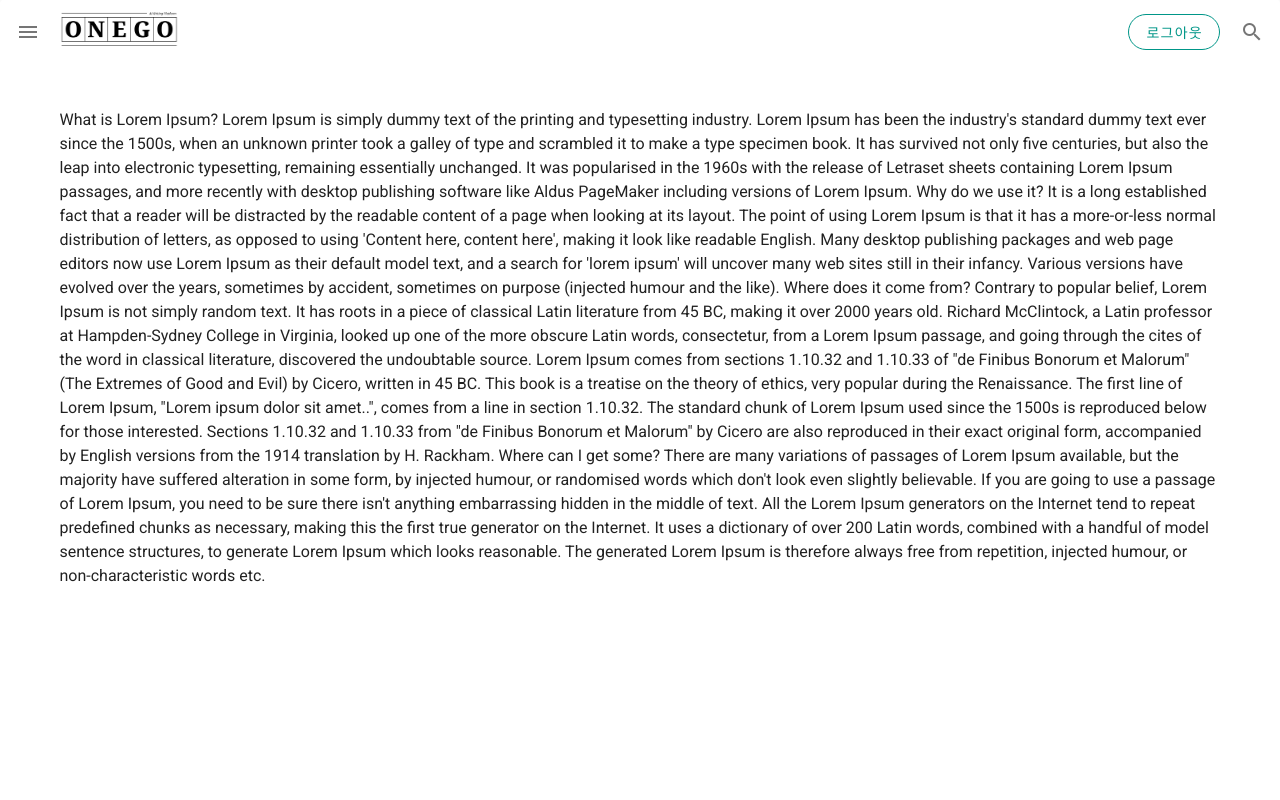
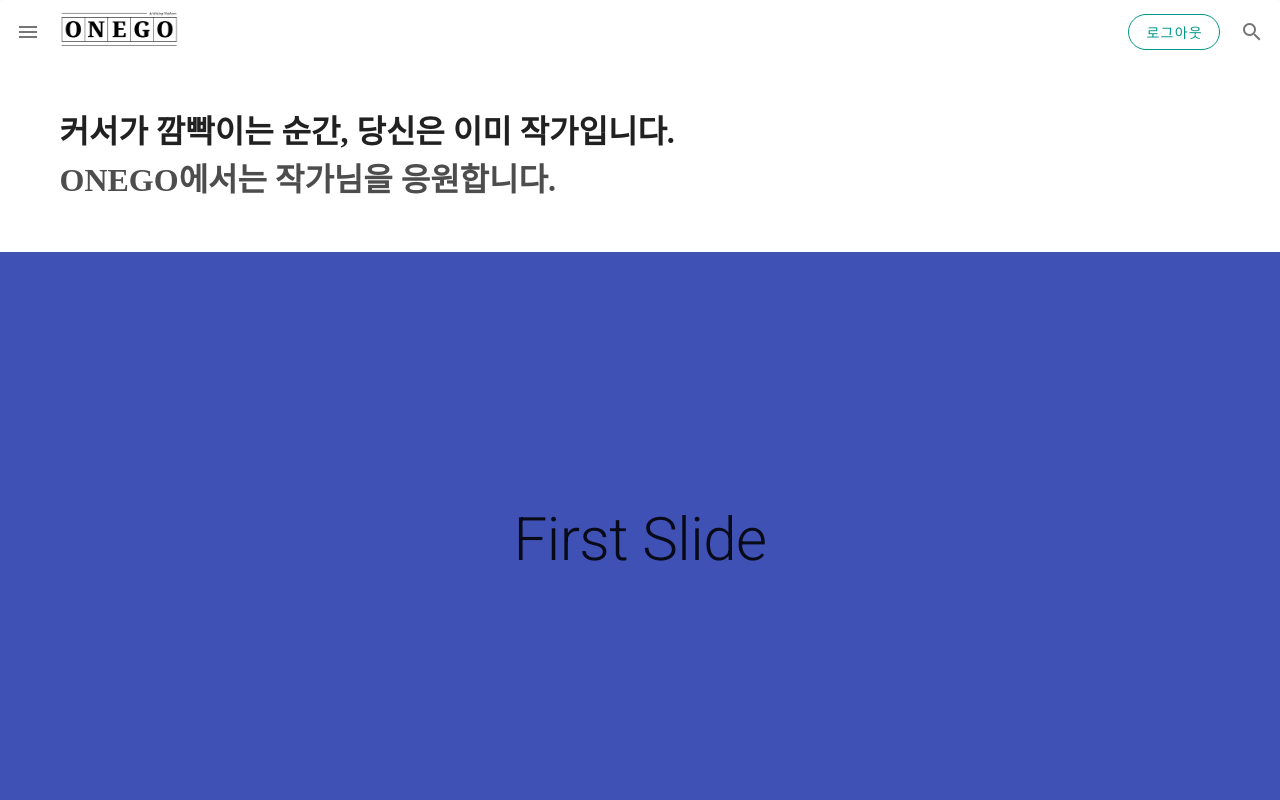
Before and after one commit to hyun08231996/Encore_FinalProject_ONEGO_FE, a Vue app: page / in a window 1280 px wide. Shown: the top 800 px of the page. Built offline with nearby package versions, Linux system fonts and the light colour scheme.

Commit message:
added carousel

```diff
--- a/src/App.vue
+++ b/src/App.vue
@@ -3,7 +3,6 @@
     <div id="nav">
 		<Header>
 		</Header>
-
     </div>
   </div>
 </template>
@@ -16,7 +15,7 @@
 	export default Vue.extend({
 		name: "App",
 		components:{
-			Header,
+			Header
 		}
 
 
@@ -25,5 +24,7 @@
 
 
 <style lang="scss">
-
+	#app {
+		font-family: 'Nanum Myeongjo', serif;
+	}
 </style>
--- /dev/null
+++ b/src/components/layout/Carousel.vue
@@ -0,0 +1,50 @@
+<template>
+  <v-carousel
+    cycle
+    height="600"
+    hide-delimiter-background
+    show-arrows-on-hover
+  >
+    <v-carousel-item
+      v-for="(slide, i) in slides"
+      :key="i"
+    >
+      <v-sheet
+        :color="colors[i]"
+        height="100%"
+      >
+        <v-row
+          class="fill-height"
+          align="center"
+          justify="center"
+        >
+          <div class="text-h2">
+            {{ slide }} Slide
+          </div>
+        </v-row>
+      </v-sheet>
+    </v-carousel-item>
+  </v-carousel>
+</template>
+<script>
+  export default {
+    data () {
+      return {
+        colors: [
+          'indigo',
+          'warning',
+          'pink darken-2',
+          'red lighten-1',
+          'deep-purple accent-4',
+        ],
+        slides: [
+          'First',
+          'Second',
+          'Third',
+          'Fourth',
+          'Fifth',
+        ],
+      }
+    },
+  }
+</script>
--- a/src/components/layout/Header.vue
+++ b/src/components/layout/Header.vue
@@ -54,22 +54,7 @@
     >
       <v-container style="height: 1500px;">
 		<br><br><br><br>
-		<p>
-	What is Lorem Ipsum?
-Lorem Ipsum is simply dummy text of the printing and typesetting industry. Lorem Ipsum has been the industry's standard dummy text ever since the 1500s, when an unknown printer took a galley of type and scrambled it to make a type specimen book. It has survived not only five centuries, but also the leap into electronic typesetting, remaining essentially unchanged. It was popularised in the 1960s with the release of Letraset sheets containing Lorem Ipsum passages, and more recently with desktop publishing software like Aldus PageMaker including versions of Lorem Ipsum.
-
-Why do we use it?
-It is a long established fact that a reader will be distracted by the readable content of a page when looking at its layout. The point of using Lorem Ipsum is that it has a more-or-less normal distribution of letters, as opposed to using 'Content here, content here', making it look like readable English. Many desktop publishing packages and web page editors now use Lorem Ipsum as their default model text, and a search for 'lorem ipsum' will uncover many web sites still in their infancy. Various versions have evolved over the years, sometimes by accident, sometimes on purpose (injected humour and the like).
-
-
-Where does it come from?
-Contrary to popular belief, Lorem Ipsum is not simply random text. It has roots in a piece of classical Latin literature from 45 BC, making it over 2000 years old. Richard McClintock, a Latin professor at Hampden-Sydney College in Virginia, looked up one of the more obscure Latin words, consectetur, from a Lorem Ipsum passage, and going through the cites of the word in classical literature, discovered the undoubtable source. Lorem Ipsum comes from sections 1.10.32 and 1.10.33 of "de Finibus Bonorum et Malorum" (The Extremes of Good and Evil) by Cicero, written in 45 BC. This book is a treatise on the theory of ethics, very popular during the Renaissance. The first line of Lorem Ipsum, "Lorem ipsum dolor sit amet..", comes from a line in section 1.10.32.
-
-The standard chunk of Lorem Ipsum used since the 1500s is reproduced below for those interested. Sections 1.10.32 and 1.10.33 from "de Finibus Bonorum et Malorum" by Cicero are also reproduced in their exact original form, accompanied by English versions from the 1914 translation by H. Rackham.
-
-Where can I get some?
-There are many variations of passages of Lorem Ipsum available, but the majority have suffered alteration in some form, by injected humour, or randomised words which don't look even slightly believable. If you are going to use a passage of Lorem Ipsum, you need to be sure there isn't anything embarrassing hidden in the middle of text. All the Lorem Ipsum generators on the Internet tend to repeat predefined chunks as necessary, making this the first true generator on the Internet. It uses a dictionary of over 200 Latin words, combined with a handful of model sentence structures, to generate Lorem Ipsum which looks reasonable. The generated Lorem Ipsum is therefore always free from repetition, injected humour, or non-characteristic words etc.
-  </p>
+		<Main />
       </v-container>
     </v-sheet>
 	<v-navigation-drawer
@@ -113,7 +98,7 @@ There are many variations of passages of Lorem Ipsum available, but the majority
 
 <script lang="ts">
 	import Vue from 'vue'
-
+	import Main from '../../views/Main.vue'
 
 	export default Vue.extend({
 		data: () => ({
@@ -123,6 +108,7 @@ There are many variations of passages of Lorem Ipsum available, but the majority
 		}),
 		name: "Header",
 		components:{
+			Main
 		},
 	})
 </script>
--- a/src/components/layout/Sidebar.vue
+++ b/src/components/layout/Sidebar.vue
@@ -2,9 +2,7 @@
 	<v-app>
 		<v-card>
 			<v-navigation-drawer
-				v-model="drawer"
-				absolute
-				temporary
+				v-model="drawer" permanent
 				>
 				<template v-slot:prepend>
 					<v-list-item two-line>
--- /dev/null
+++ b/src/views/Main.vue
@@ -0,0 +1,38 @@
+<template>
+  <div id="textArea">
+    <!-- ONEGO Intro -->
+    <div class="intro_onego">
+        <h1>커서가 깜빡이는 순간, 당신은 이미 작가입니다.</h1>
+        <h1 style="opacity: 80%">ONEGO에서는 작가님을 응원합니다.</h1>
+    </div>
+    <br><br>
+    <!-- Slide Area -->
+    <div id="discover_posts">
+        <Carousel />
+    </div>
+  </div>
+</template>
+
+<script>
+import Vue from 'vue'
+import Carousel from '../components/layout/Carousel.vue'
+  export default Vue.extend({
+		data: () => ({
+
+		}),
+		name: "Header",
+		components:{
+			Carousel,
+		},
+	})
+</script>
+<style>
+    #discover_posts {
+        width: 100vw;
+        position: relative;
+        left: 50%;
+        right: 50%;
+        margin-left: -50vw;
+        margin-right: -50vw;
+    }
+</style>
```
Also changed, not shown: 1 other file (tests, documents, lock files or other folders).
